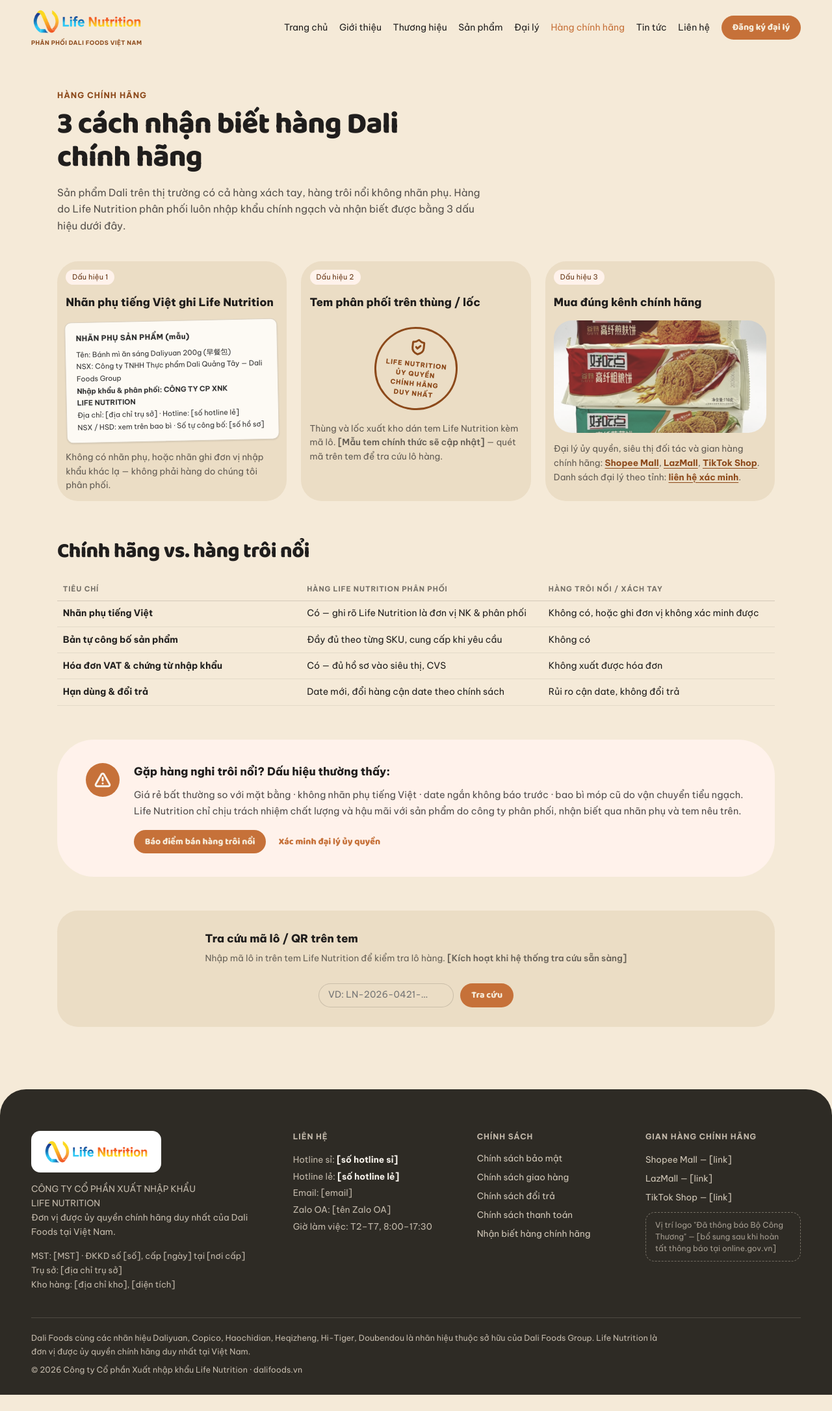
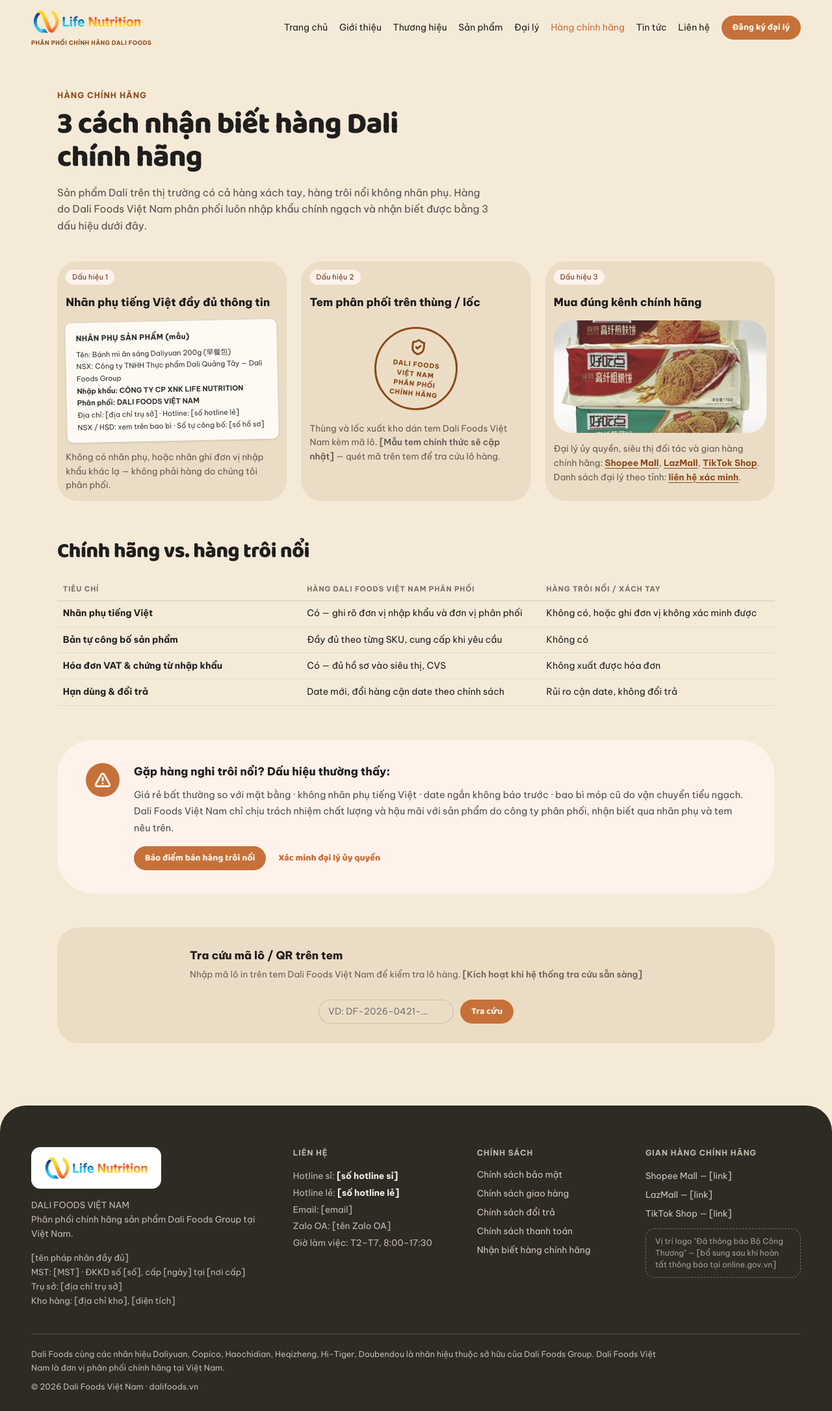
Before and after one commit to anhmanh1011/life-nutrition, a Django app: page /hang-chinh-hang/ in a window 1280 px wide. Shown: the whole page at 65% size. Before the commit the page ends 2146 px from the top, so only its background shows below. Run offline with Django 5.2, Linux system fonts and the light colour scheme; data comes from the database, SQL or seed files in the repository.

Commit message:
Speak as Dali Foods Việt Nam, not Life Nutrition
A separate contract now covers this distribution channel, so the site is the
voice of Dali Foods Việt Nam — a new legal entity. Life Nutrition stays only on
the Vietnamese sub-label mock, where it is the importer of record.

The company's registration details, addresses and marketplace links belonged to
the old entity, so db.sql resets them to the [bracket] defaults rather than
carrying them across. The same goes for the legal name and representative on the
about page and in the footer. The authorization certificate mock now names a
placeholder instead of asserting who Dali Quảng Tây certified.

Co-Authored-By: Claude Opus 4.7 <noreply@anthropic.com>

```diff
--- a/apps/catalog/models.py
+++ b/apps/catalog/models.py
@@ -35,7 +35,7 @@ class Brand(models.Model):
     is_active = models.BooleanField(
         "Đang phân phối",
         default=True,
-        help_text="Bỏ chọn nếu Life Nutrition chưa phân phối thương hiệu này.",
+        help_text="Bỏ chọn nếu chưa phân phối thương hiệu này.",
     )
     sort_order = models.PositiveIntegerField("Thứ tự", default=0)
 
--- a/db.sql
+++ b/db.sql
@@ -859,7 +859,7 @@ COPY public.news_article (id, title, slug, topic, cover, cover_alt, excerpt, bod
 6	Hi-Tiger 乐虎 vào kênh HORECA — combo khai trương cho quán café, phòng gym	hi-tiger-vao-kenh-horeca	Chương trình đại lý	news/hitiger.jpg	Hi-Tiger kênh HORECA			2026-05-01 16:00:00+07	t
 7	Cháo lon Youyican 又一餐 — bữa sáng 1 phút cho dân văn phòng	chao-lon-youyican-bua-sang-1-phut	Kiến thức sản phẩm	news/porridge-3.jpg	Cháo Youyican bữa sáng			2026-05-01 16:00:00+07	t
 3	Chiết khấu quý III cho đơn nguyên thùng Haochidian — đăng ký trước 30/09/2026	chiet-khau-quy-iii-haochidian	Chương trình đại lý	news/biscuit-cartons.jpg	Chương trình chiết khấu thùng			2026-07-01 16:00:00+07	t
-1	Life Nutrition là đơn vị được ủy quyền chính hãng duy nhất của Dali Foods tại Việt Nam	life-nutrition-nha-phan-phoi-uy-quyen-dali-foods	Tin công ty	news/breakfast-bread-2.jpg	Life Nutrition nhận ủy quyền phân phối Dali Foods	Giấy chứng nhận do Công ty TNHH Thực phẩm Dali Quảng Tây cấp — mở đường đưa bánh, snack và đồ uống Dali chính ngạch phủ khắp kênh bán lẻ Việt Nam.		2026-04-22 16:00:00+07	t
+1	Dali Foods Việt Nam là đơn vị phân phối chính hãng sản phẩm Dali Foods tại Việt Nam	dali-foods-viet-nam-nha-phan-phoi-chinh-hang	Tin công ty	news/breakfast-bread-2.jpg	Dali Foods Việt Nam phân phối sản phẩm Dali Foods	Hợp đồng phân phối đã ký kết — mở đường đưa bánh, snack và đồ uống Dali chính ngạch phủ khắp kênh bán lẻ Việt Nam.		2026-04-22 16:00:00+07	t
 \.
 
 
@@ -868,7 +868,7 @@ COPY public.news_article (id, title, slug, topic, cover, cover_alt, excerpt, bod
 --
 
 COPY public.siteinfo_sitesettings (id, hotline_wholesale, hotline_retail, email, zalo_oa, tax_code, business_license_no, business_license_date, business_license_issuer, head_office_address, warehouse_address, warehouse_area, shopee_url, lazada_url, tiktok_url, moit_notice, founded_year, retail_points, staff_count, coverage, shipping_partner, facility_location) FROM stdin;
-1	1900 8386	0938 246 810	kinhdoanh@dalifoods.vn	Life Nutrition – Dali Foods VN	0109729369	0109729369	05/03/2024	Phòng Đăng ký kinh doanh - Sở Kế hoạch và Đầu tư TP Hà Nội	Số 08, ngõ 163/23 đường Phạm Văn Đồng, tổ 2, phường Mai Dịch, quận Cầu Giấy, TP Hà Nội	Số 2, ngõ 75 đường La Phù, xã An Khánh, TP Hà Nội	1.200 m²	https://shopee.vn/lifenutrition_official	https://www.lazada.vn/shop/life-nutrition	https://www.tiktok.com/@lifenutrition.vn	(dữ liệu demo — chưa thông báo tại online.gov.vn)	2024	1.200+	45	38	Giao Hàng Nhanh & Viettel Post	Hà Nội
+1	1900 8386	0938 246 810	kinhdoanh@dalifoods.vn	[tên Zalo OA]	[MST]	[số]	[ngày]	[nơi cấp]	[địa chỉ trụ sở]	[địa chỉ kho]	1.200 m²	[link]	[link]	[link]	(dữ liệu demo — chưa thông báo tại online.gov.vn)	2024	1.200+	45	38	Giao Hàng Nhanh & Viettel Post	Hà Nội
 \.
 
 
--- a/templates/base.html
+++ b/templates/base.html
@@ -3,8 +3,8 @@
 <head>
 <meta charset="utf-8">
 <meta name="viewport" content="width=device-width, initial-scale=1">
-<title>{% block title %}Dali Foods Việt Nam — Life Nutrition{% endblock %}</title>
-<meta name="description" content="{% block description %}Life Nutrition nhập khẩu chính ngạch và phân phối toàn kênh các sản phẩm bánh, snack, đồ uống của Dali Foods Group tại Việt Nam.{% endblock %}">
+<title>{% block title %}Dali Foods Việt Nam — phân phối chính hãng sản phẩm Dali Foods Group{% endblock %}</title>
+<meta name="description" content="{% block description %}Dali Foods Việt Nam phân phối chính hãng các sản phẩm bánh, snack, đồ uống của Dali Foods Group tại Việt Nam.{% endblock %}">
 <link rel="preconnect" href="https://fonts.googleapis.com">
 <link rel="preconnect" href="https://fonts.gstatic.com" crossorigin>
 <link href="https://fonts.googleapis.com/css2?family=Baloo+2:wght@700;800&family=Be+Vietnam+Pro:wght@400;500;600;700;800&display=swap" rel="stylesheet">
--- a/templates/pages/_footer.html
+++ b/templates/pages/_footer.html
@@ -3,9 +3,9 @@
   <div class="site-footer__inner">
     <div class="site-footer__grid">
       <div class="site-footer__col" style="gap: 14px;">
-        <span class="site-footer__logo"><img src="{% static 'img/logo.png' %}" alt="Life Nutrition"></span>
-        <p class="site-footer__lede">CÔNG TY CỔ PHẦN XUẤT NHẬP KHẨU LIFE NUTRITION<br>Đơn vị được ủy quyền chính hãng duy nhất của Dali Foods tại Việt Nam.</p>
-        <p class="site-footer__meta">MST: {{ site.tax_code }} · ĐKKD số {{ site.business_license_no }}, cấp {{ site.business_license_date }} tại {{ site.business_license_issuer }}<br>Trụ sở: {{ site.head_office_address }}<br>Kho hàng: {{ site.warehouse_address }}, {{ site.warehouse_area }}</p>
+        <span class="site-footer__logo"><img src="{% static 'img/logo.png' %}" alt="Dali Foods Việt Nam"></span>
+        <p class="site-footer__lede">DALI FOODS VIỆT NAM<br>Phân phối chính hãng sản phẩm Dali Foods Group tại Việt Nam.</p>
+        <p class="site-footer__meta">[tên pháp nhân đầy đủ]<br>MST: {{ site.tax_code }} · ĐKKD số {{ site.business_license_no }}, cấp {{ site.business_license_date }} tại {{ site.business_license_issuer }}<br>Trụ sở: {{ site.head_office_address }}<br>Kho hàng: {{ site.warehouse_address }}, {{ site.warehouse_area }}</p>
       </div>
       <div class="site-footer__col">
         <p class="site-footer__head">Liên hệ</p>
@@ -32,7 +32,7 @@
       </div>
     </div>
     <div class="site-footer__divider"></div>
-    <p class="site-footer__legal">Dali Foods cùng các nhãn hiệu Daliyuan, Copico, Haochidian, Heqizheng, Hi-Tiger, Doubendou là nhãn hiệu thuộc sở hữu của Dali Foods Group. Life Nutrition là đơn vị được ủy quyền chính hãng duy nhất tại Việt Nam.</p>
-    <p class="site-footer__copyright">© 2026 Công ty Cổ phần Xuất nhập khẩu Life Nutrition · dalifoods.vn</p>
+    <p class="site-footer__legal">Dali Foods cùng các nhãn hiệu Daliyuan, Copico, Haochidian, Heqizheng, Hi-Tiger, Doubendou là nhãn hiệu thuộc sở hữu của Dali Foods Group. Dali Foods Việt Nam là đơn vị phân phối chính hãng tại Việt Nam.</p>
+    <p class="site-footer__copyright">© 2026 Dali Foods Việt Nam · dalifoods.vn</p>
   </div>
 </footer>
--- a/templates/pages/_nav.html
+++ b/templates/pages/_nav.html
@@ -1,8 +1,8 @@
 {% load static %}
 <nav class="site-nav" data-open="false">
   <a class="site-nav__brand" href="{% url 'pages:home' %}">
-    <img src="{% static 'img/logo.png' %}" alt="Life Nutrition">
-    <span class="site-nav__tagline">Phân phối Dali Foods Việt Nam</span>
+    <img src="{% static 'img/logo.png' %}" alt="Dali Foods Việt Nam">
+    <span class="site-nav__tagline">Phân phối chính hãng Dali Foods</span>
   </a>
   <span class="site-nav__spacer"></span>
   <div class="site-nav__links">
--- a/templates/pages/authentic.html
+++ b/templates/pages/authentic.html
@@ -1,24 +1,24 @@
 {% extends "base.html" %}
 {% load static %}
 
-{% block title %}Nhận biết hàng Dali chính hãng — Life Nutrition{% endblock %}
-{% block description %}3 cách nhận biết hàng Dali Foods chính hãng: nhãn phụ tiếng Việt ghi Life Nutrition, tem phân phối trên thùng / lốc và mua đúng kênh chính hãng.{% endblock %}
+{% block title %}Nhận biết hàng Dali chính hãng — Dali Foods Việt Nam{% endblock %}
+{% block description %}3 cách nhận biết hàng Dali Foods chính hãng: nhãn phụ tiếng Việt đầy đủ, tem phân phối Dali Foods Việt Nam trên thùng / lốc và mua đúng kênh chính hãng.{% endblock %}
 
 {% block content %}
 <section class="section" style="padding-block: 52px 12px;">
   <p class="eyebrow">Hàng chính hãng</p>
   <h1 style="font-size: 46px; line-height: 1.1; margin: 0 0 16px; max-width: 26ch;">3 cách nhận biết hàng Dali chính hãng</h1>
-  <p style="margin: 0; font-size: 15.5px; line-height: 1.65; max-width: 64ch; color: color-mix(in srgb, var(--color-text) 75%, transparent);">Sản phẩm Dali trên thị trường có cả hàng xách tay, hàng trôi nổi không nhãn phụ. Hàng do Life Nutrition phân phối luôn nhập khẩu chính ngạch và nhận biết được bằng 3 dấu hiệu dưới đây.</p>
+  <p style="margin: 0; font-size: 15.5px; line-height: 1.65; max-width: 64ch; color: color-mix(in srgb, var(--color-text) 75%, transparent);">Sản phẩm Dali trên thị trường có cả hàng xách tay, hàng trôi nổi không nhãn phụ. Hàng do Dali Foods Việt Nam phân phối luôn nhập khẩu chính ngạch và nhận biết được bằng 3 dấu hiệu dưới đây.</p>
 </section>
 
 <section class="section" style="padding-block: 30px 8px;">
   <div class="grid grid-3 grid-stack" style="align-items: stretch;">
     <div class="card" style="display: flex; flex-direction: column; gap: 14px;">
       <span class="tag tag-accent" style="align-self: flex-start;">Dấu hiệu 1</span>
-      <p style="margin: 0; font-weight: 800; font-size: 17px;">Nhãn phụ tiếng Việt ghi Life Nutrition</p>
+      <p style="margin: 0; font-weight: 800; font-size: 17px;">Nhãn phụ tiếng Việt đầy đủ thông tin</p>
       <div style="background: #fdfaf4; border: 1.5px solid var(--color-neutral-300); border-radius: 10px; padding: 14px 16px; transform: rotate(-1.2deg); box-shadow: var(--shadow-sm); font-size: 11px; line-height: 1.7; color: #333;">
         <p style="margin: 0; font-weight: 800; font-size: 11.5px; letter-spacing: 0.03em;">NHÃN PHỤ SẢN PHẨM (mẫu)</p>
-        <p style="margin: 6px 0 0;">Tên: Bánh mì ăn sáng Daliyuan 200g (早餐包)<br>NSX: Công ty TNHH Thực phẩm Dali Quảng Tây — Dali Foods Group<br><strong>Nhập khẩu &amp; phân phối: CÔNG TY CP XNK LIFE NUTRITION</strong><br>Địa chỉ: {{ site.head_office_address }} · Hotline: {{ site.hotline_retail }}<br>NSX / HSD: xem trên bao bì · Số tự công bố: [số hồ sơ]</p>
+        <p style="margin: 6px 0 0;">Tên: Bánh mì ăn sáng Daliyuan 200g (早餐包)<br>NSX: Công ty TNHH Thực phẩm Dali Quảng Tây — Dali Foods Group<br><strong>Nhập khẩu: CÔNG TY CP XNK LIFE NUTRITION<br>Phân phối: DALI FOODS VIỆT NAM</strong><br>Địa chỉ: {{ site.head_office_address }} · Hotline: {{ site.hotline_retail }}<br>NSX / HSD: xem trên bao bì · Số tự công bố: [số hồ sơ]</p>
       </div>
       <p style="margin: 0; font-size: 13.5px; line-height: 1.6; color: color-mix(in srgb, var(--color-text) 68%, transparent);">Không có nhãn phụ, hoặc nhãn ghi đơn vị nhập khẩu khác lạ — không phải hàng do chúng tôi phân phối.</p>
     </div>
@@ -28,10 +28,10 @@
       <div style="display: grid; place-content: center; padding: 10px 0 4px;">
         <span style="width: 128px; height: 128px; border-radius: 50%; border: 3px solid var(--color-accent-700); color: var(--color-accent-700); display: grid; place-content: center; text-align: center; font-size: 10px; font-weight: 800; letter-spacing: 0.08em; text-transform: uppercase; line-height: 1.5; padding: 12px; box-sizing: border-box; transform: rotate(6deg);">
           <svg width="26" height="26" viewBox="0 0 24 24" fill="none" stroke="currentColor" stroke-width="2.75" stroke-linecap="round" stroke-linejoin="round" style="margin: 0 auto 6px;" aria-hidden="true"><path d="M20 13c0 5-3.5 7.5-7.66 8.95a1 1 0 0 1-.67-.01C7.5 20.5 4 18 4 13V6a1 1 0 0 1 1-1c2 0 4.5-1.2 6.24-2.72a1.17 1.17 0 0 1 1.52 0C14.51 3.81 17 5 19 5a1 1 0 0 1 1 1z"/><path d="m9 12 2 2 4-4"/></svg>
-          Life Nutrition<br>Ủy quyền chính hãng duy nhất
+          Dali Foods Việt Nam<br>Phân phối chính hãng
         </span>
       </div>
-      <p style="margin: 0; font-size: 13.5px; line-height: 1.6; color: color-mix(in srgb, var(--color-text) 68%, transparent);">Thùng và lốc xuất kho dán tem Life Nutrition kèm mã lô. <span style="font-weight: 600;">[Mẫu tem chính thức sẽ cập nhật]</span> — quét mã trên tem để tra cứu lô hàng.</p>
+      <p style="margin: 0; font-size: 13.5px; line-height: 1.6; color: color-mix(in srgb, var(--color-text) 68%, transparent);">Thùng và lốc xuất kho dán tem Dali Foods Việt Nam kèm mã lô. <span style="font-weight: 600;">[Mẫu tem chính thức sẽ cập nhật]</span> — quét mã trên tem để tra cứu lô hàng.</p>
     </div>
     <div class="card" style="display: flex; flex-direction: column; gap: 14px;">
       <span class="tag tag-accent" style="align-self: flex-start;">Dấu hiệu 3</span>
@@ -47,9 +47,9 @@
 <section class="section" style="padding-block: 52px 8px;">
   <h2 style="font-size: 32px; margin: 0 0 22px;">Chính hãng vs. hàng trôi nổi</h2>
   <table class="table" style="width: 100%;">
-    <thead><tr><th style="width: 34%;">Tiêu chí</th><th>Hàng Life Nutrition phân phối</th><th>Hàng trôi nổi / xách tay</th></tr></thead>
+    <thead><tr><th style="width: 34%;">Tiêu chí</th><th>Hàng Dali Foods Việt Nam phân phối</th><th>Hàng trôi nổi / xách tay</th></tr></thead>
     <tbody>
-      <tr><td style="font-weight: 700;">Nhãn phụ tiếng Việt</td><td>Có — ghi rõ Life Nutrition là đơn vị NK &amp; phân phối</td><td>Không có, hoặc ghi đơn vị không xác minh được</td></tr>
+      <tr><td style="font-weight: 700;">Nhãn phụ tiếng Việt</td><td>Có — ghi rõ đơn vị nhập khẩu và đơn vị phân phối</td><td>Không có, hoặc ghi đơn vị không xác minh được</td></tr>
       <tr><td style="font-weight: 700;">Bản tự công bố sản phẩm</td><td>Đầy đủ theo từng SKU, cung cấp khi yêu cầu</td><td>Không có</td></tr>
       <tr><td style="font-weight: 700;">Hóa đơn VAT &amp; chứng từ nhập khẩu</td><td>Có — đủ hồ sơ vào siêu thị, CVS</td><td>Không xuất được hóa đơn</td></tr>
       <tr><td style="font-weight: 700;">Hạn dùng &amp; đổi trả</td><td>Date mới, đổi hàng cận date theo chính sách</td><td>Rủi ro cận date, không đổi trả</td></tr>
@@ -62,7 +62,7 @@
     <span style="width: 52px; height: 52px; border-radius: 50%; background: var(--color-accent); color: var(--color-neutral-100); display: grid; place-content: center;"><svg width="26" height="26" viewBox="0 0 24 24" fill="none" stroke="currentColor" stroke-width="2.75" stroke-linecap="round" stroke-linejoin="round" aria-hidden="true"><path d="m21.73 18-8-14a2 2 0 0 0-3.48 0l-8 14A2 2 0 0 0 4 21h16a2 2 0 0 0 1.73-3"/><path d="M12 9v4"/><path d="M12 17h.01"/></svg></span>
     <div>
       <p style="margin: 0 0 10px; font-weight: 800; font-size: 17px;">Gặp hàng nghi trôi nổi? Dấu hiệu thường thấy:</p>
-      <p style="margin: 0 0 16px; font-size: 14.5px; line-height: 1.75; color: color-mix(in srgb, var(--color-text) 78%, transparent);">Giá rẻ bất thường so với mặt bằng · không nhãn phụ tiếng Việt · date ngắn không báo trước · bao bì móp cũ do vận chuyển tiểu ngạch. Life Nutrition chỉ chịu trách nhiệm chất lượng và hậu mãi với sản phẩm do công ty phân phối, nhận biết qua nhãn phụ và tem nêu trên.</p>
+      <p style="margin: 0 0 16px; font-size: 14.5px; line-height: 1.75; color: color-mix(in srgb, var(--color-text) 78%, transparent);">Giá rẻ bất thường so với mặt bằng · không nhãn phụ tiếng Việt · date ngắn không báo trước · bao bì móp cũ do vận chuyển tiểu ngạch. Dali Foods Việt Nam chỉ chịu trách nhiệm chất lượng và hậu mãi với sản phẩm do công ty phân phối, nhận biết qua nhãn phụ và tem nêu trên.</p>
       <div style="display: flex; gap: 14px; flex-wrap: wrap;">
         <a class="btn btn-primary" href="{% url 'pages:contact' %}" style="text-decoration: none;">Báo điểm bán hàng trôi nổi</a>
         <a class="btn btn-ghost" href="{% url 'pages:contact' %}" style="text-decoration: none;">Xác minh đại lý ủy quyền</a>
@@ -75,11 +75,11 @@
   <div class="card" style="padding: 30px 36px; display: flex; align-items: center; gap: 28px; flex-wrap: wrap;">
     <div style="flex: 1; min-width: 280px;">
       <p style="margin: 0 0 6px; font-weight: 800; font-size: 17px;">Tra cứu mã lô / QR trên tem</p>
-      <p style="margin: 0; font-size: 13.5px; line-height: 1.6; color: color-mix(in srgb, var(--color-text) 65%, transparent);">Nhập mã lô in trên tem Life Nutrition để kiểm tra lô hàng. <span style="font-weight: 600;">[Kích hoạt khi hệ thống tra cứu sẵn sàng]</span></p>
+      <p style="margin: 0; font-size: 13.5px; line-height: 1.6; color: color-mix(in srgb, var(--color-text) 65%, transparent);">Nhập mã lô in trên tem Dali Foods Việt Nam để kiểm tra lô hàng. <span style="font-weight: 600;">[Kích hoạt khi hệ thống tra cứu sẵn sàng]</span></p>
     </div>
     <div style="display: flex; gap: 10px; flex: 1; min-width: 300px;">
-      <label class="sr-only" for="ma-lo">Mã lô in trên tem Life Nutrition</label>
-      <input class="input" id="ma-lo" name="ma-lo" type="text" placeholder="VD: LN-2026-0421-…" style="flex: 1;">
+      <label class="sr-only" for="ma-lo">Mã lô in trên tem Dali Foods Việt Nam</label>
+      <input class="input" id="ma-lo" name="ma-lo" type="text" placeholder="VD: DF-2026-0421-…" style="flex: 1;">
       <button class="btn btn-primary" type="button">Tra cứu</button>
     </div>
   </div>
--- a/templates/pages/contact.html
+++ b/templates/pages/contact.html
@@ -1,8 +1,8 @@
 {% extends "base.html" %}
 {% load static %}
 
-{% block title %}Liên hệ — Life Nutrition, nhà phân phối Dali Foods Việt Nam{% endblock %}
-{% block description %}Liên hệ Life Nutrition: hotline sỉ dành cho đại lý, hotline lẻ và Zalo OA cho khách mua lẻ sản phẩm Dali Foods chính hãng. Phản hồi trong 24 giờ làm việc.{% endblock %}
+{% block title %}Liên hệ — Dali Foods Việt Nam, nhà phân phối chính hãng Dali Foods{% endblock %}
+{% block description %}Liên hệ Dali Foods Việt Nam: hotline sỉ dành cho đại lý, hotline lẻ và Zalo OA cho khách mua lẻ sản phẩm Dali Foods chính hãng. Phản hồi trong 24 giờ làm việc.{% endblock %}
 
 {% block extra_head %}
 <style>
@@ -16,7 +16,7 @@
 {% block content %}
 <section class="section" style="padding-block: 52px 12px;">
   <p class="eyebrow">Liên hệ</p>
-  <h1 style="font-size: 46px; line-height: 1.1; margin: 0 0 16px;">Nói chuyện với Life Nutrition</h1>
+  <h1 style="font-size: 46px; line-height: 1.1; margin: 0 0 16px;">Nói chuyện với Dali Foods Việt Nam</h1>
   <p style="margin: 0; font-size: 15.5px; line-height: 1.65; max-width: 60ch; color: color-mix(in srgb, var(--color-text) 75%, transparent);">Đại lý gọi hotline sỉ để nhận bảng giá trong ngày; khách lẻ hỏi điểm bán và hàng chính hãng qua hotline lẻ hoặc Zalo OA.</p>
 </section>
 
--- a/templates/pages/dealer.html
+++ b/templates/pages/dealer.html
@@ -1,7 +1,7 @@
 {% extends "base.html" %}
 {% load static %}
 
-{% block title %}Hợp tác đại lý — Life Nutrition, nhà phân phối Dali Foods Việt Nam{% endblock %}
+{% block title %}Hợp tác đại lý — Dali Foods Việt Nam, nhà phân phối chính hãng Dali Foods{% endblock %}
 {% block description %}Đăng ký làm đại lý Dali Foods tại Việt Nam: chiết khấu theo sản lượng, giấy tờ đầy đủ cho kênh MT, đổi hàng cận date. Phản hồi kèm bảng giá sỉ trong 24 giờ làm việc.{% endblock %}
 
 {% block extra_head %}
@@ -16,7 +16,7 @@
 {% block content %}
 <section class="section" style="padding-block: 52px 12px;">
   <p class="eyebrow">Hợp tác đại lý</p>
-  <h1 style="font-size: 46px; line-height: 1.1; margin: 0 0 16px; max-width: 26ch;">Cùng Life Nutrition đưa Dali Foods phủ khắp Việt Nam</h1>
+  <h1 style="font-size: 46px; line-height: 1.1; margin: 0 0 16px; max-width: 26ch;">Cùng Dali Foods Việt Nam đưa Dali Foods phủ khắp Việt Nam</h1>
   <p style="margin: 0; font-size: 15.5px; line-height: 1.65; max-width: 64ch; color: color-mix(in srgb, var(--color-text) 75%, transparent);">Dành cho đại lý, nhà bán buôn, siêu thị, cửa hàng tiện lợi, tạp hóa, HORECA và nhà bán hàng trên sàn. Điền form — đội ngũ kinh doanh phản hồi kèm bảng giá sỉ trong 24 giờ làm việc.</p>
 </section>
 
--- a/templates/pages/news.html
+++ b/templates/pages/news.html
@@ -1,8 +1,8 @@
 {% extends "base.html" %}
 {% load static %}
 
-{% block title %}Tin tức &amp; khuyến mãi — Dali Foods Việt Nam | Life Nutrition{% endblock %}
-{% block description %}Tin công ty, chương trình đại lý và kiến thức sản phẩm mới nhất từ Life Nutrition — đơn vị được ủy quyền chính hãng duy nhất của Dali Foods tại Việt Nam.{% endblock %}
+{% block title %}Tin tức &amp; khuyến mãi — Dali Foods Việt Nam{% endblock %}
+{% block description %}Tin công ty, chương trình đại lý và kiến thức sản phẩm mới nhất từ Dali Foods Việt Nam — nhà phân phối chính hãng sản phẩm Dali Foods Group tại Việt Nam.{% endblock %}
 
 {% block extra_head %}
 <style>
--- a/templates/pages/products.html
+++ b/templates/pages/products.html
@@ -1,8 +1,8 @@
 {% extends "base.html" %}
 {% load static %}
 
-{% block title %}Sản phẩm Dali Foods — danh mục SKU đang phân phối | Life Nutrition{% endblock %}
-{% block description %}Toàn bộ SKU Dali Foods do Life Nutrition phân phối tại Việt Nam: bánh mì, bánh quy, snack, đồ uống, cháo và sữa hạt — nhập khẩu chính ngạch, có nhãn phụ tiếng Việt.{% endblock %}
+{% block title %}Sản phẩm Dali Foods — danh mục SKU đang phân phối | Dali Foods Việt Nam{% endblock %}
+{% block description %}Toàn bộ SKU Dali Foods do Dali Foods Việt Nam phân phối tại Việt Nam: bánh mì, bánh quy, snack, đồ uống, cháo và sữa hạt — nhập khẩu chính ngạch, có nhãn phụ tiếng Việt.{% endblock %}
 
 {% block extra_head %}
 <style>
```
Also changed, not shown: PROJECT.md (+5 -2 lines), apps/catalog/management/commands/seed_content.py (+5 -5 lines), templates/pages/about.html (+8 -8 lines), templates/pages/brands.html (+4 -4 lines), templates/pages/home.html (+10 -10 lines), tests/test_form_pages.py (+3 -3 lines), tests/test_read_pages.py (+1 -1 lines), README.md, apps/catalog/migrations/0002_alter_brand_is_active.py (added).
